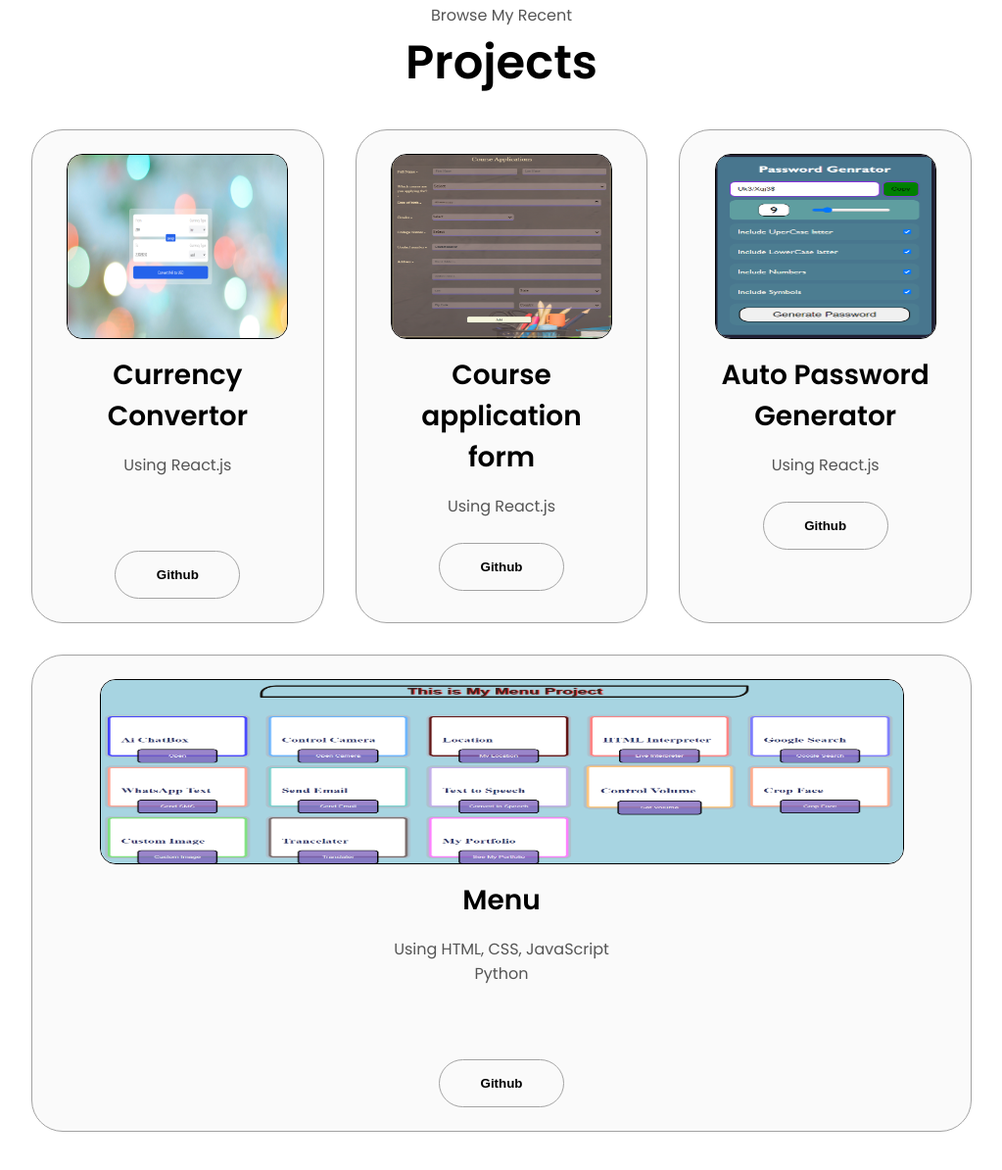
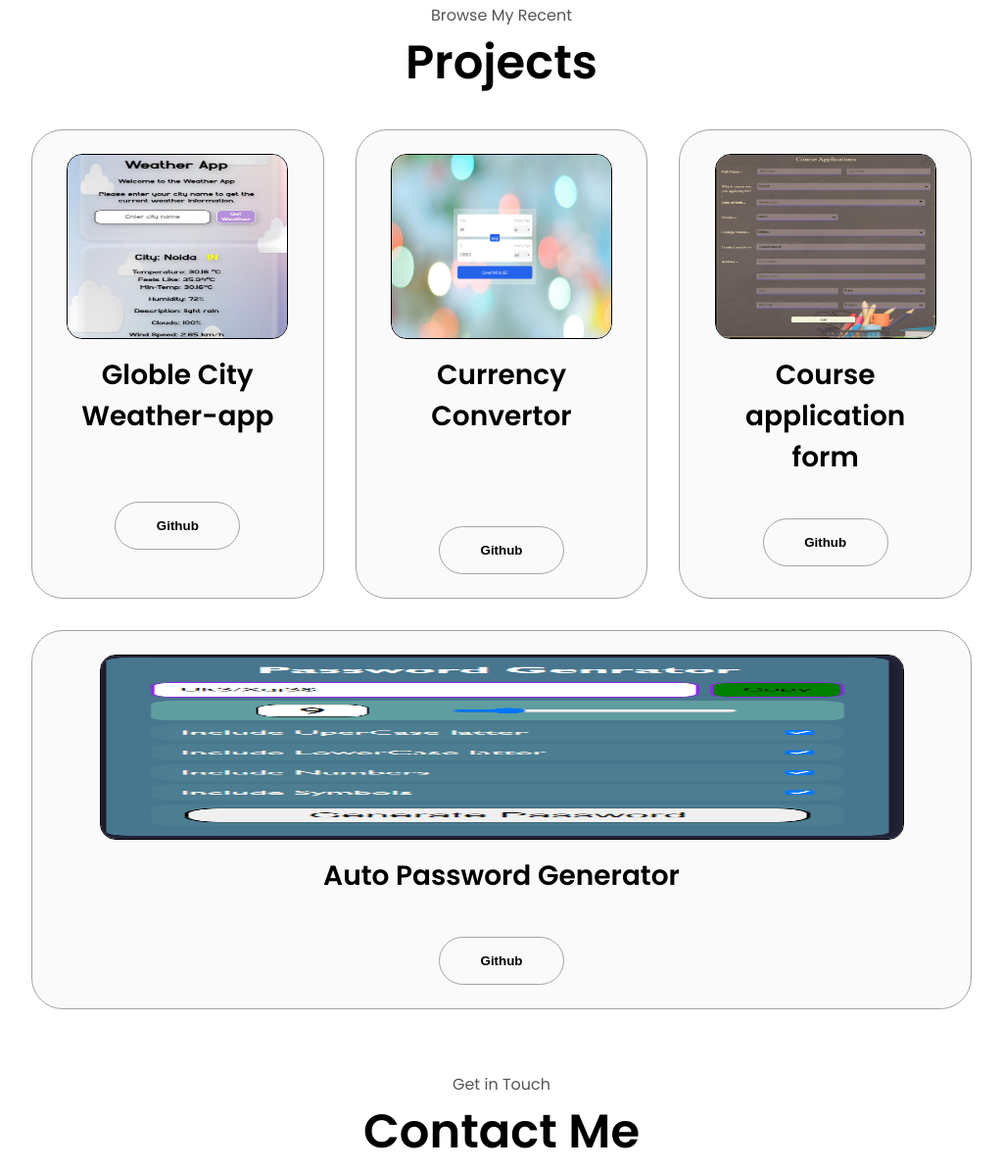
Before and after one commit to manojsi70/portfolio, a website: page index.html in a window 1280 px wide. Shown: the part 2461-3655 px from the top of the page at 98% size, without its empty margins (128-1151 px from the left). Drawn offline with Linux system fonts and the light colour scheme.

Commit message:
new/project

```diff
--- a/index.html
+++ b/index.html
@@ -344,8 +344,9 @@
 
          .experience-details-container {
             display: flex;
+            flex-wrap: wrap;
             justify-content: center;
-            flex-direction: column;
+            /* flex-direction: column; */
          }
 
          .article-container {
@@ -667,8 +668,9 @@
                   <p>
                      Proficient in frontend technologies (HTML, CSS, JavaScript)
                      and backend languages (Python and ML(Machine Learning)),
-                     with expertise in web frameworks like React and Basic AWS.
-                     <br />Adept at database management using MySQL and MongoDB.
+                     with expertise in web frameworks like React.js and Basic
+                     AWS.
+                     <br />Adept at database management using MySQL.
                   </p>
                </div>
             </div>
@@ -686,7 +688,7 @@
          <div class="experience-details-container">
             <div class="about-containers">
                <div class="details-container">
-                  <h2 class="experience-sub-title">Frontend Development</h2>
+                  <h2 class="experience-sub-title">Frontent Development</h2>
                   <div class="article-container">
                      <article>
                         <img
@@ -834,6 +836,30 @@
                   <div class="article-container">
                      <img
                         style="cursor: pointer"
+                        src="assets/weather-img.jpg"
+                        onclick="window.open('https://globle-weather.netlify.app/')"
+                        alt="Project 1"
+                        class="project-img"
+                     />
+                  </div>
+                  <h2 class="experience-sub-title project-title">
+                     Globle City Weather-app
+                  </h2>
+                  <br />
+                  <br />
+                  <div class="btn-container">
+                     <button
+                        class="btn btn-color-2 project-btn"
+                        onclick="location.href='https://github.com/manojsi70/Weather-app'"
+                     >
+                        Github
+                     </button>
+                  </div>
+               </div>
+               <div class="details-container color-container">
+                  <div class="article-container">
+                     <img
+                        style="cursor: pointer"
                         src="assets/curreny.png"
                         onclick="window.open('https://currency-convertortoinr.netlify.app/')"
                         alt="Project 1"
@@ -843,9 +869,7 @@
                   <h2 class="experience-sub-title project-title">
                      Currency Convertor
                   </h2>
-                  <p>Using React.js</p>
-                  <br />
-                  <br />
+                 <br><br>
                   <br />
                   <div class="btn-container">
                      <button
@@ -868,7 +892,7 @@
                   <h2 class="experience-sub-title project-title course-size">
                      Course application form
                   </h2>
-                  <p>Using React.js</p>
+
                   <br />
                   <div class="btn-container">
                      <button
@@ -891,32 +915,12 @@
                   <h2 class="experience-sub-title project-title course-size">
                      Auto Password Generator
                   </h2>
-                  <p>Using React.js</p>
+
                   <br />
                   <div class="btn-container">
                      <button
                         class="btn btn-color-2 project-btn"
                         onclick="location.href='https://github.com/manojsi70/Password-Generator'"
-                     >
-                        Github
-                     </button>
-                  </div>
-               </div>
-               <div class="details-container color-container">
-                  <div class="article-container">
-                     <img
-                        src="assets/menu.png"
-                        alt="Project 3"
-                        class="project-img"
-                     />
-                  </div>
-                  <h2 class="experience-sub-title project-title">Menu</h2>
-                  <p>Using HTML, CSS, JavaScript <br>Python </p>
-                  <br><br><br>
-                  <div class="btn-container">
-                     <button
-                        class="btn btn-color-2 project-btn"
-                        onclick="location.href='https://github.com/manojsi70/'"
                      >
                         Github
                      </button>
```
Also changed, not shown: assets/weather-img.jpg (added).
